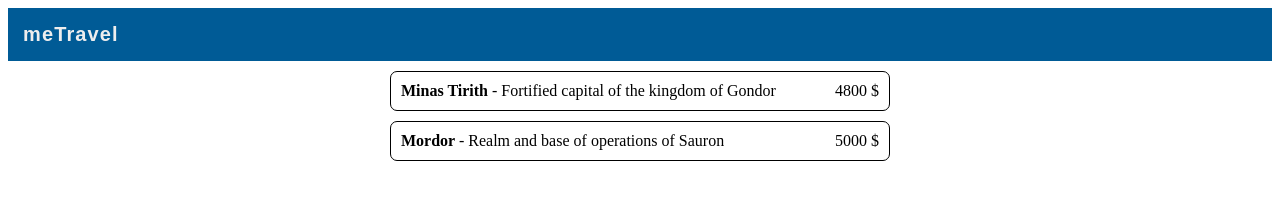
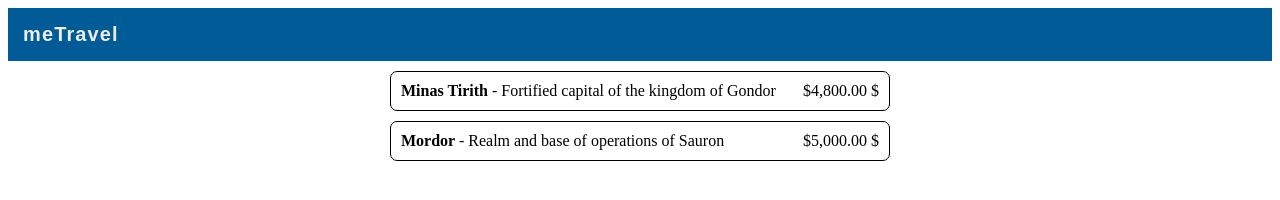
Before and after one commit to mirceah/angular-travel-workshop-vscode, an Angular app: page / in a window 1280 px wide. Shown: the top 200 px of the page. Built offline with nearby package versions, Linux system fonts and the light colour scheme.

Commit message:
5. Pipes - solution

```diff
--- a/src/app/app.component.html
+++ b/src/app/app.component.html
@@ -12,14 +12,14 @@
         <div class="label">Description</div>
         <div> {{ destination.description }} </div>
         <div class="label">Price</div>
-        <div> {{ destination.price }} $ </div>
+        <div> {{ destination.price | currency: 'USD' }} </div>
       </div>
     </div>
 
     <div class="display-as-list" *ngIf="isList">
       <span class="title"> {{ destination.name }} </span> -
       <span class="summary"> {{ destination.summary }} </span>
-      <span class="price"> {{ destination.price }} $</span>
+      <span class="price"> {{ destination.price | currency: 'USD' }} $</span>
     </div>
 
   </div>
```
